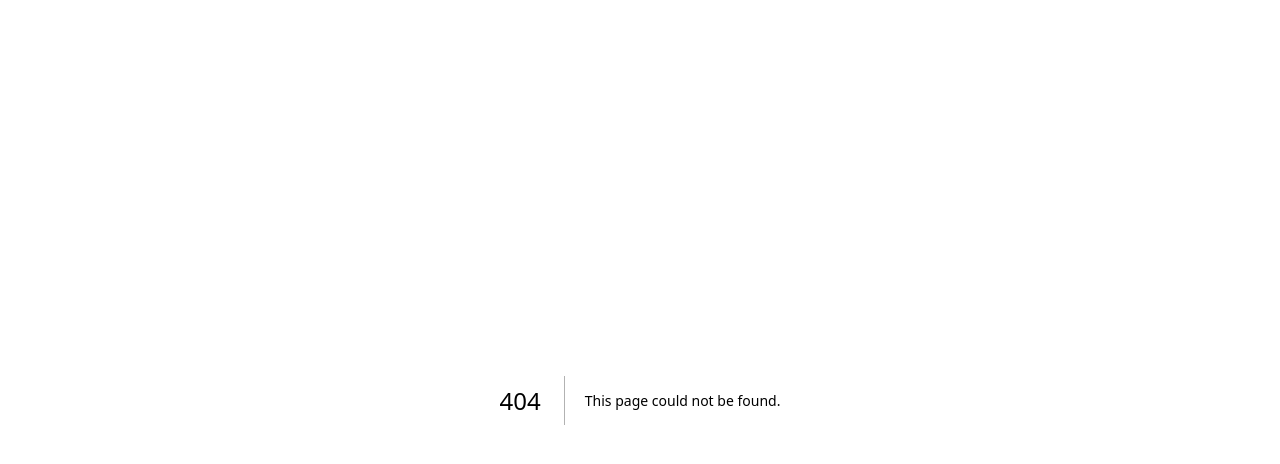
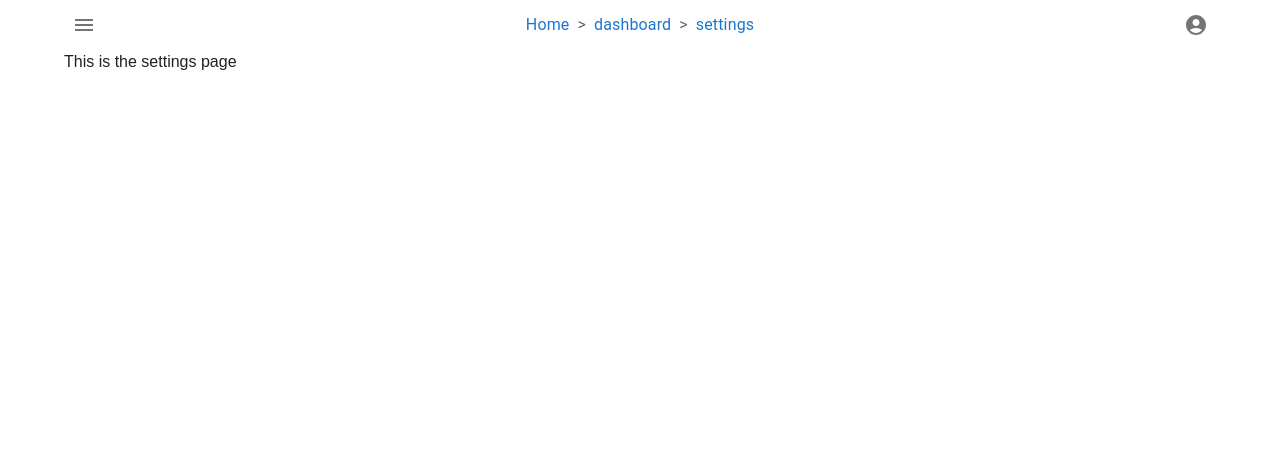
Before and after one commit to dominykasdev/personal_finance_app, a Next.js app: page /dashboard/settings in a window 1280 px wide. Before the commit this address had no page. Shown: the top 464 px of the page. Built offline with nearby package versions, Linux system fonts and the light colour scheme.

Commit message:
routes folder structure

```diff
--- /dev/null
+++ b/src/app/(routes)/dashboard/settings/page.tsx
@@ -0,0 +1,5 @@
+import { Container } from "@mui/material";
+
+export default function Settings() {
+  return <Container>This is the settings page</Container>;
+}
```
Also changed, not shown: src/app/(routes)/dashboard/page.tsx (renamed from src/app/dashboard/page.tsx), src/app/(routes)/login/page.tsx (renamed from src/app/login/page.tsx).
